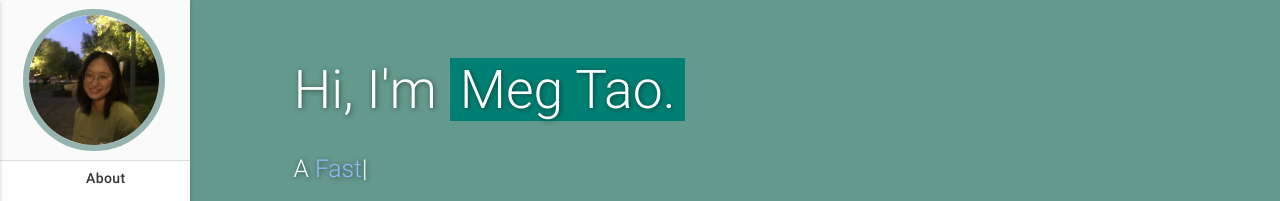
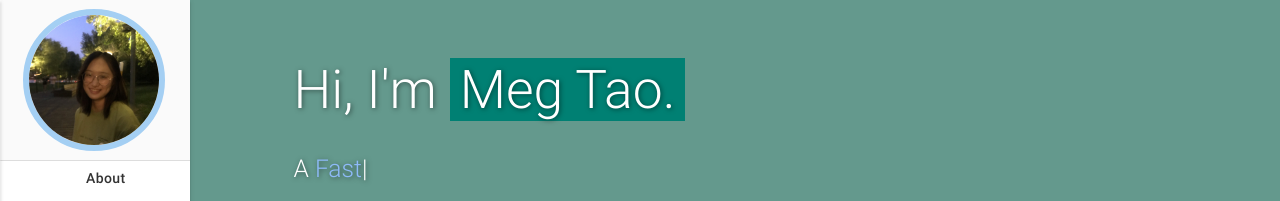
Before and after one commit to Meining89/Meining89.github.io, a plain HTML site: page index.html in a window 1280 px wide. Shown: the top 201 px of the page. Drawn offline with nearby package versions, Linux system fonts and the light colour scheme; some icons are missing.

```diff
--- a/assets/css/style.css
+++ b/assets/css/style.css
@@ -11,7 +11,7 @@
   /* background-size: cover;  */
   margin: -31px;
   margin-left:-7px;
-  border: 6px solid rgba(0, 77, 64, 0.4);
+  border: 6px solid rgb(164, 207, 243);
   border-radius: 50% !important;
 }
 
```
Also changed, not shown: 1 other file.
